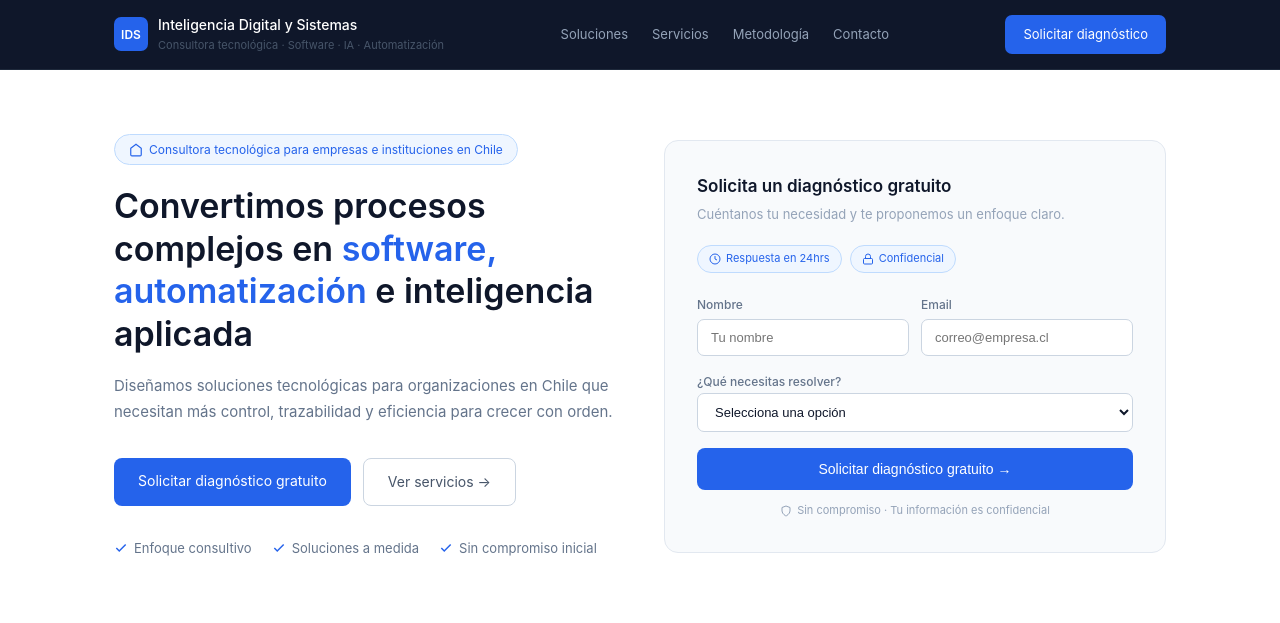
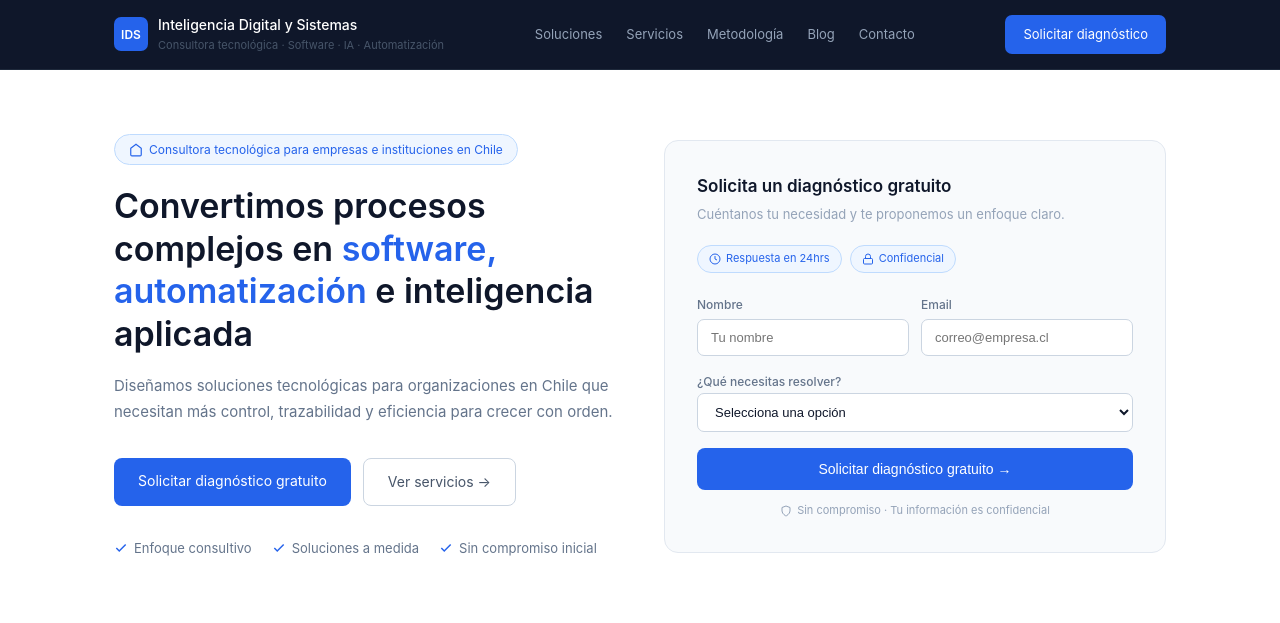
Before and after one commit to cmoscoso25/idsdigital, a Django app: page / in a window 1280 px wide. Shown: the top 623 px of the page. Run offline with Django 5.2, Linux system fonts and the light colour scheme.

Commit message:
feat: agregar enlace al blog en navbar landing

```diff
--- a/templates/public/landing.html
+++ b/templates/public/landing.html
@@ -209,6 +209,7 @@
         <a href="#servicios">Soluciones</a>
         <a href="#servicios">Servicios</a>
         <a href="#metodologia">Metodología</a>
+        <a href="{% url 'blog_list_public' %}">Blog</a>
         <a href="#contacto">Contacto</a>
       </div>
       <a href="#contacto" class="btn-nav">Solicitar diagnóstico</a>
```
